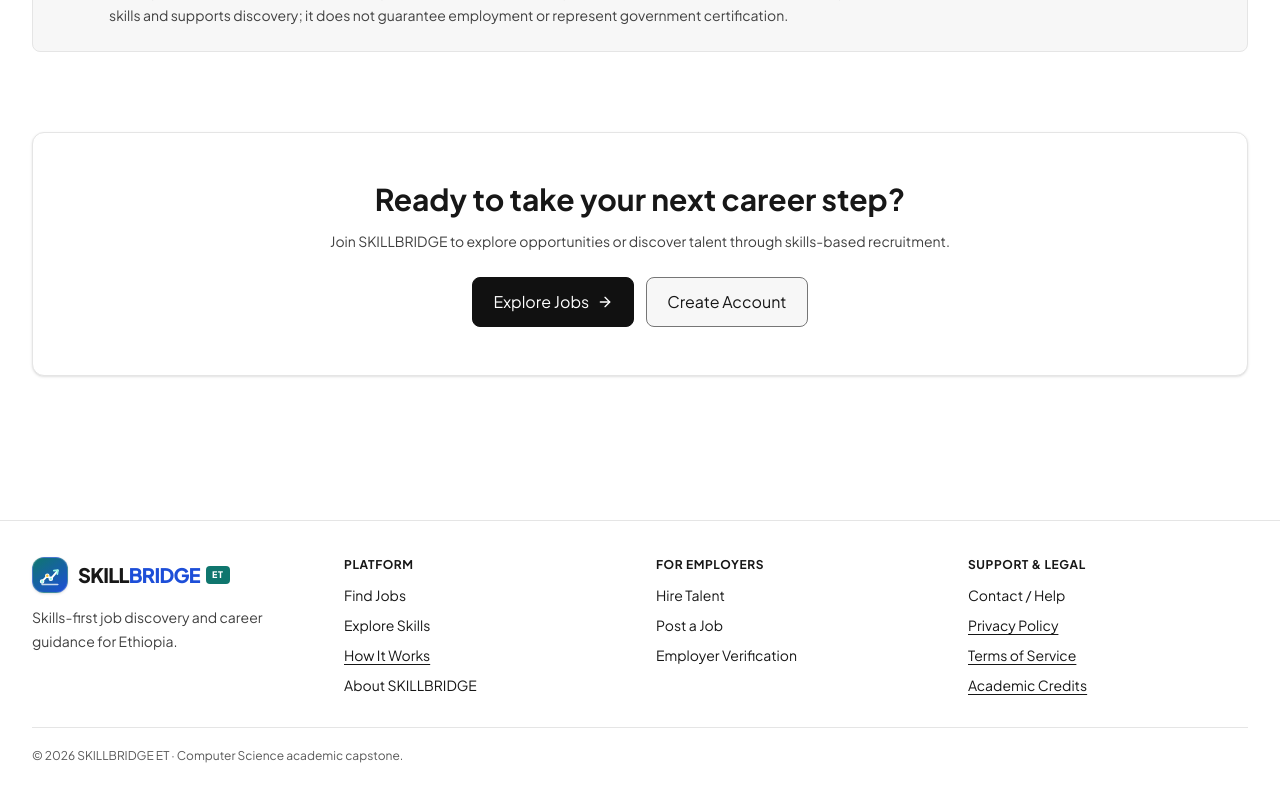
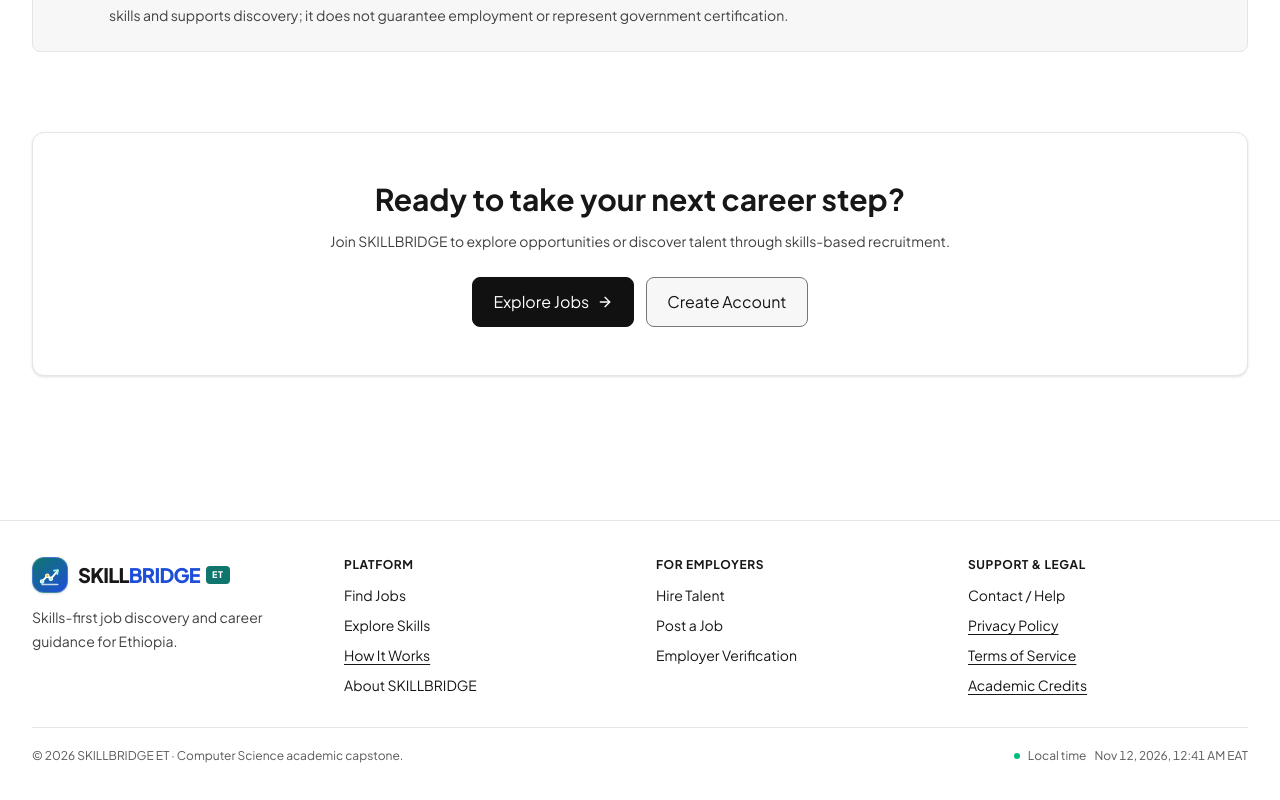
Before and after one commit to kueiyiee/skillbridge-ethiopia, a React (Vite) app: page / in a window 1280 px wide. Shown: the part 1338-2138 px from the top of the page. Built offline with nearby package versions, Linux system fonts and the light colour scheme; no server answers.

Commit message:
feat: show live Ethiopia time in public footer

```diff
--- a/src/components/shared/Footer.tsx
+++ b/src/components/shared/Footer.tsx
@@ -1,5 +1,6 @@
 import React from 'react';
 import { BrandLogo } from './BrandLogo';
+import { EthiopianDateTime } from './EthiopianDateTime';
 
 interface FooterProps {
   onNavigate: (page: string, params?: Record<string, string>) => void;
@@ -47,8 +48,13 @@ export const Footer: React.FC<FooterProps> = ({ onNavigate }) => {
           </nav>
         </div>
 
-        <div className="mt-8 border-t border-slate-200 pt-5 text-xs text-slate-500 dark:border-slate-800 dark:text-slate-400">
-          © 2026 SKILLBRIDGE ET · Computer Science academic capstone.
+        <div className="mt-8 flex flex-col gap-2 border-t border-slate-200 pt-5 text-xs text-slate-500 dark:border-slate-800 dark:text-slate-400 sm:flex-row sm:items-center sm:justify-between">
+          <span>© {new Date().getFullYear()} SKILLBRIDGE ET · Computer Science academic capstone.</span>
+          <span className="inline-flex items-center gap-2" aria-live="off">
+            <span className="h-1.5 w-1.5 rounded-full bg-emerald-500" aria-hidden="true" />
+            <span>Local time</span>
+            <EthiopianDateTime />
+          </span>
         </div>
       </div>
     </footer>
```
